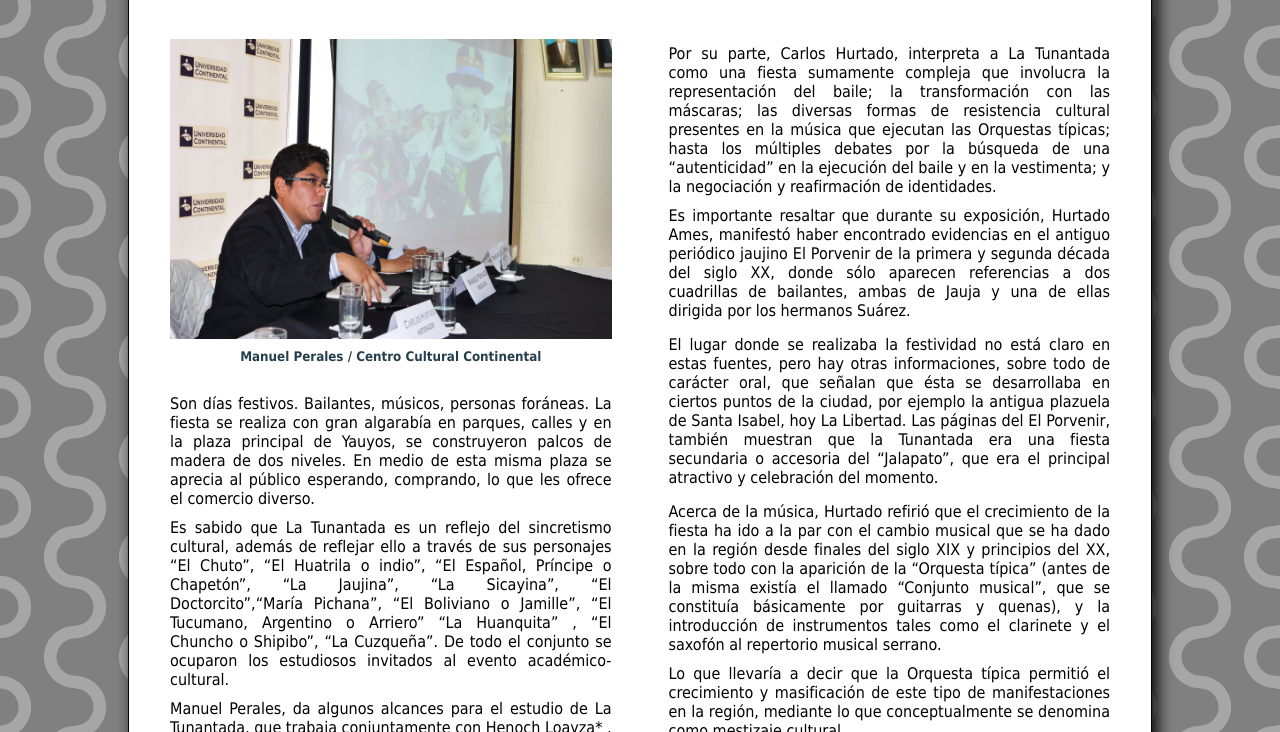
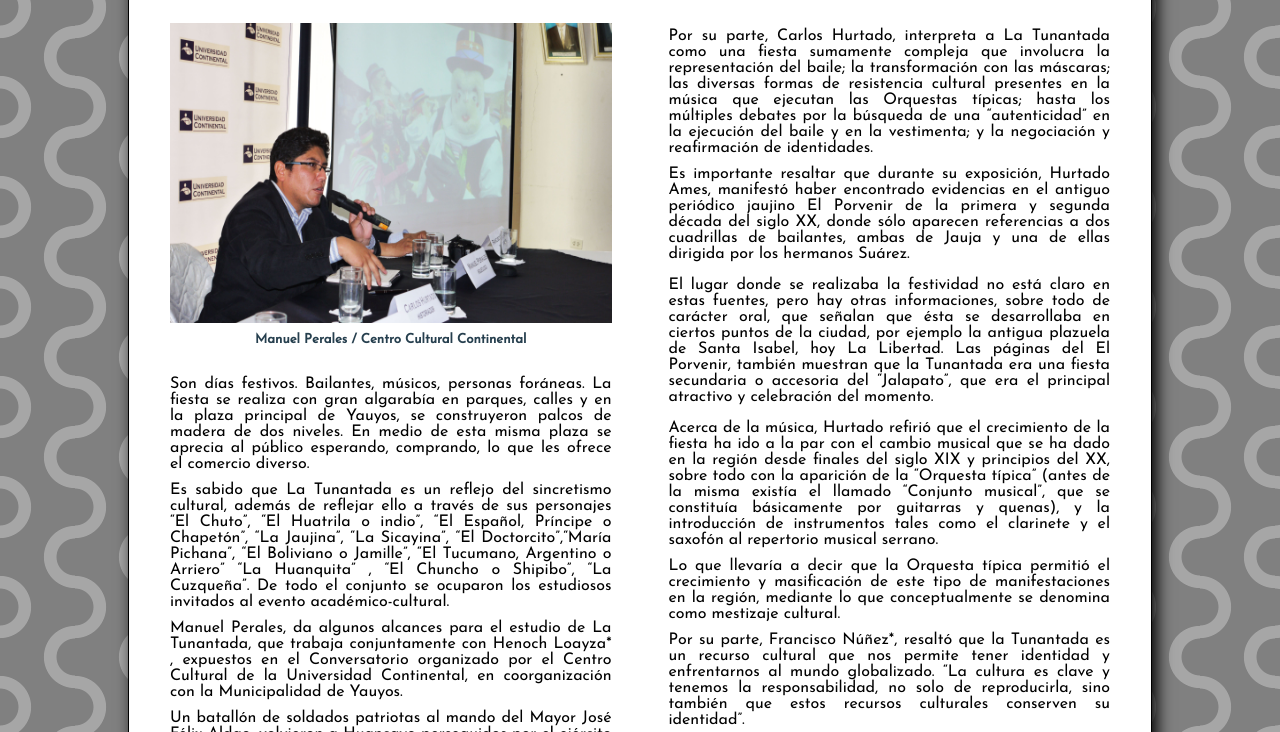
Before and after one commit to LuiO03/OP, a plain HTML site: page historia/index.html in a window 1280 px wide. Shown: the part 793-1525 px from the top of the page. Drawn offline with Linux system fonts and the light colour scheme.

Commit message:
Add files via upload

```diff
--- a/css/nav.css
+++ b/css/nav.css
@@ -1,7 +1,7 @@
 *{
 	margin: 0;
 	padding: 0px;
-	font-family: 'tahoma', sans-serif;
+	font-family: 'Josefin Sans', sans-serif;
 	box-sizing: border-box;
 }
 
--- a/historia/index.html
+++ b/historia/index.html
@@ -16,6 +16,10 @@
 	<link rel="stylesheet" type="text/css" href="css/hisestilos.css">
 
 	<script src="https://kit.fontawesome.com/58fc50b085.js" crossorigin="anonymous"></script>
+
+	<style>
+		@import url('https://fonts.googleapis.com/css2?family=Josefin+Sans&display=swap');
+	</style>
 
 </head>
 <body>
--- a/servicios/css/style.css
+++ b/servicios/css/style.css
@@ -1,6 +1,3 @@
-.inicio{
-    background: whitesmoke;
-}
 
 .contenedor-slogan{
     background: url(../imagenes/servicios.jpg) no-repeat center center/cover;
```
Also changed, not shown: contactos/index.html (+4 -2 lines), index.html (+4 -0 lines), noticias/index.html (+4 -0 lines), obras/index.html (+4 -0 lines), servicios/index.html (+4 -0 lines), turismo/index.html (+4 -0 lines), 1 other file.
